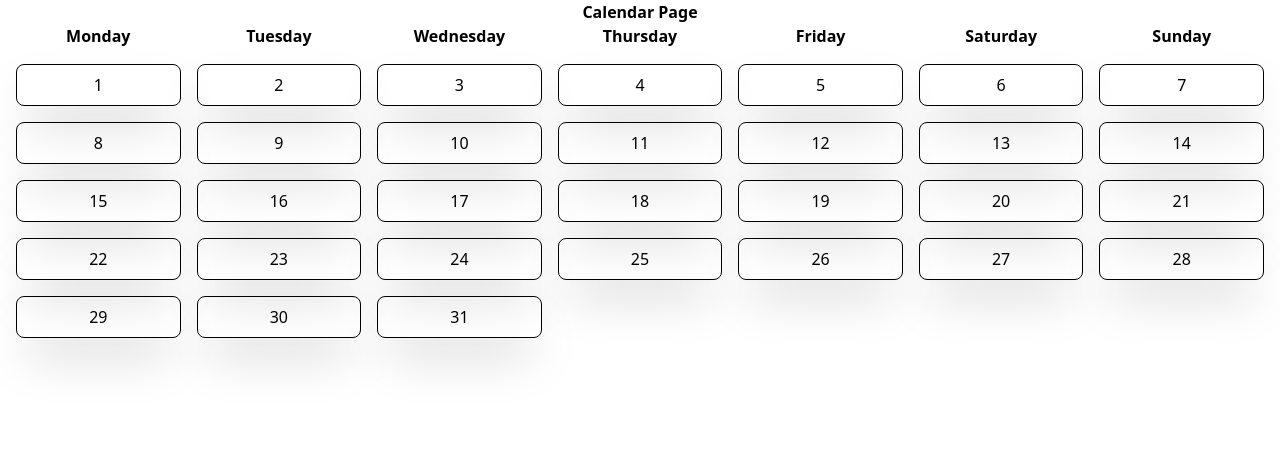
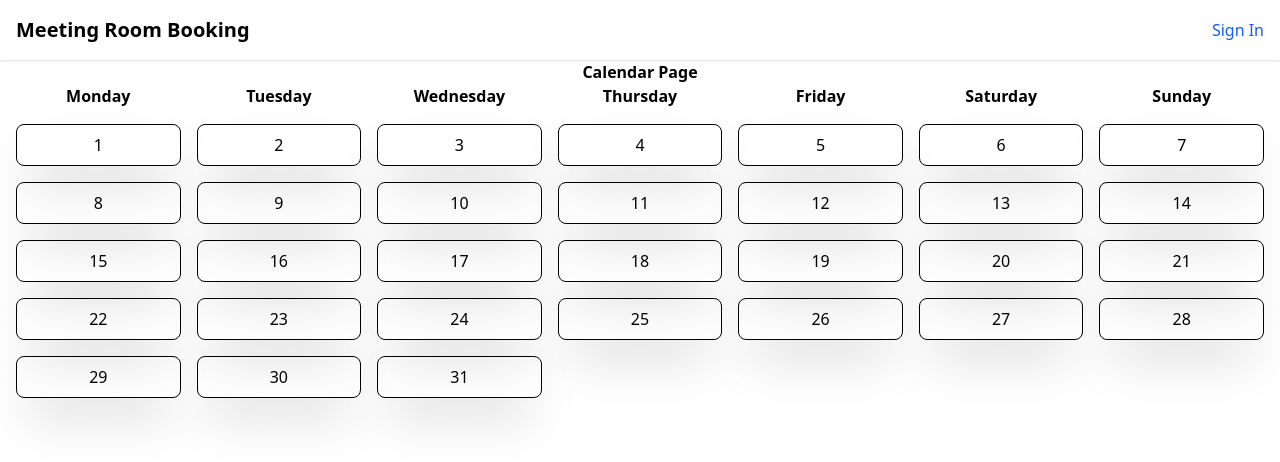
Before and after one commit to Mah4-web/Akcela-Meeting-Booking, a Next.js app: page /calendar in a window 1280 px wide. Shown: the top 462 px of the page. Built offline with nearby package versions, Linux system fonts and the light colour scheme; no server answers.

Commit message:
testing ruleset

```diff
--- /dev/null
+++ b/src/app/components/Header.js
@@ -0,0 +1,27 @@
+"use client";
+import { useUser, SignOutButton } from "@clerk/nextjs";
+import Link from "next/link";
+
+export default function Header() {
+    const { user } = useUser();
+
+    return (
+    <header className="bg-white shadow p-4 flex justify-between items-center">
+        <h1 className="font-bold text-xl">Meeting Room Booking</h1>
+        <nav className="flex gap-4 items-center">
+        {user ? (
+            <>
+            <span>{user.firstName}</span>
+            <Link href="/dashboard" className="text-blue-600">Dashboard</Link>
+            {user.publicMetadata?.role === "admin" && (
+                <Link href="/admin" className="text-red-600">Admin</Link>
+            )}
+            <SignOutButton />
+            </>
+        ) : (
+            <Link href="/sign-in" className="text-blue-600">Sign In</Link>
+        )}
+        </nav>
+    </header>
+    );
+}
--- a/src/app/layout.js
+++ b/src/app/layout.js
@@ -1,6 +1,7 @@
 import { Geist, Geist_Mono } from "next/font/google";
 import "./globals.css";
 import { ClerkProvider } from "@clerk/nextjs";
+import Header from "@/app/components/Header";
 
 const geistSans = Geist({
   variable: "--font-geist-sans",
@@ -20,6 +21,7 @@ export const metadata = {
 export default function RootLayout({ children }) {
   return (
     <ClerkProvider>
+      <Header />
     <html lang="en">
       <body
         className={`${geistSans.variable} ${geistMono.variable} antialiased`}
--- a/src/app/page.js
+++ b/src/app/page.js
@@ -1,24 +1,17 @@
-<html>
-
-    <head>
-        <title>Akcela Meeting Booking</title>
-    </head>
-
-    <body>
+export default function HomePage() {
+  return (
+    <div>
       <h1>Welcome to Akcela Meeting Booking</h1>
       <p>This is the main page of the Akcela Meeting Booking application.</p>
 
       <div className="flex">
-
         <div>
           <a href="/sign-in">Sign In</a>
         </div>
-
         <div>
           <a href="/sign-up">Sign Up</a>
         </div>
-
       </div>
-
-    </body>
-</html>
+    </div>
+  );
+}
```
Also changed, not shown: 1 other file (tests, documents, lock files or other folders). Lines whose indentation alone changed are shown as unchanged.
